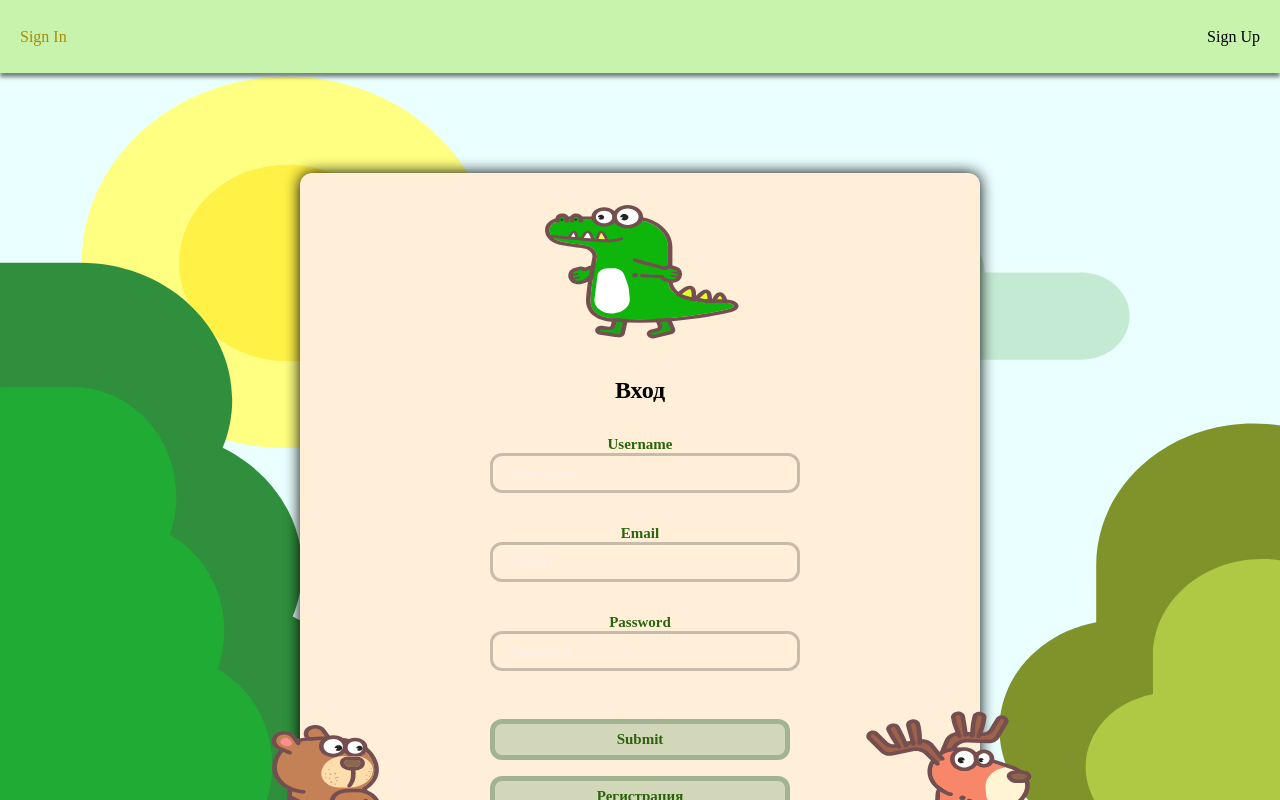
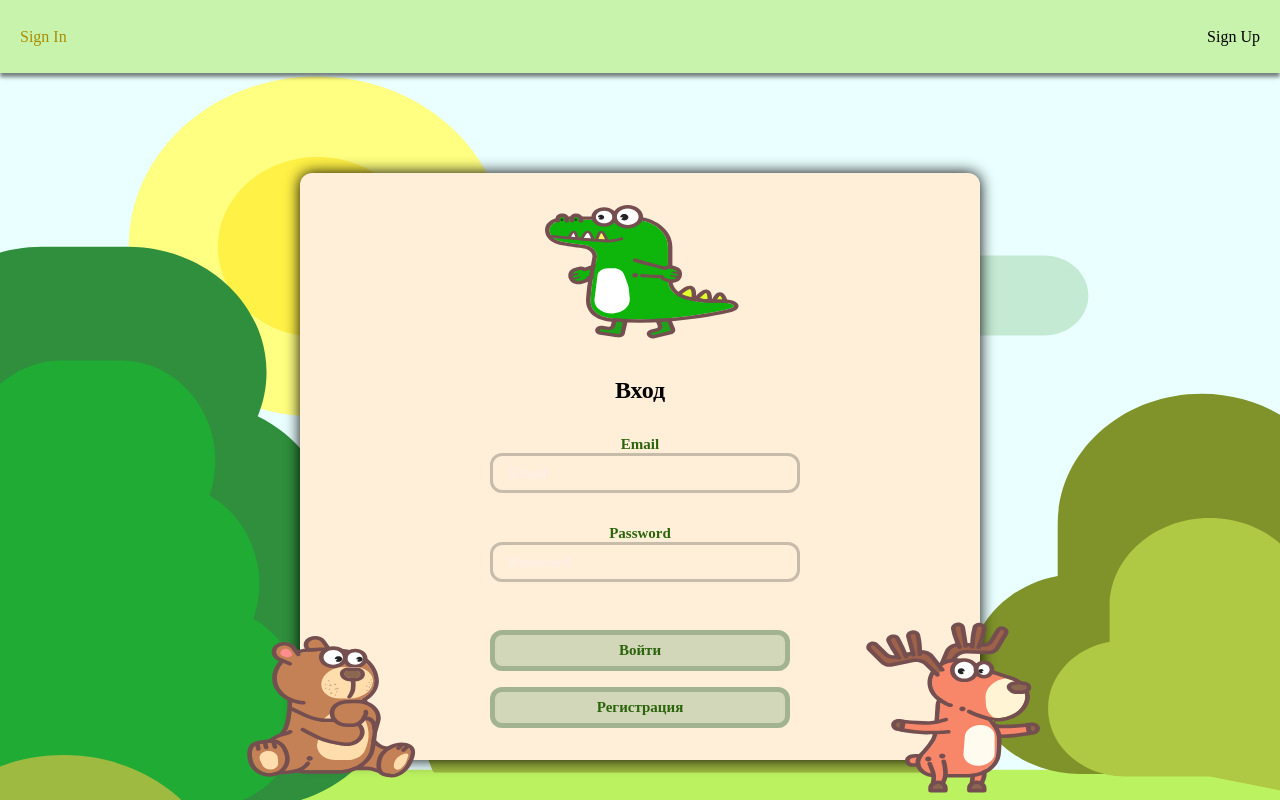
Before and after one commit to AlekseyLexey/crocodile, a React (Vite) app in the folder client/: page /signin in a window 1280 px wide. Shown: the top 800 px of the page. Built offline with nearby package versions, Linux system fonts and the light colour scheme; no server answers; a web font is replaced by a local one.

Commit message:
fix authorization

```diff
--- a/client/src/features/AuthForm/AuthForm.tsx
+++ b/client/src/features/AuthForm/AuthForm.tsx
@@ -1,20 +1,21 @@
 import { useEffect } from "react";
 import { useForm } from "react-hook-form";
 import { yupResolver } from "@hookform/resolvers/yup";
-import { Input } from "@/shared";
-import { Button } from "@/shared";
+import { Input, Button } from "@/shared";
 import { CLIENT_ROUTES } from "@/shared/enums/clientRoutes";
 import { useNavigate } from "react-router-dom";
-import { useAppDispatch } from "@/shared/hooks/useReduxHooks";
-import { useAppSelector } from "@/shared/hooks/useReduxHooks";
+import { useAppDispatch, useAppSelector } from "@/shared/hooks/useReduxHooks";
 import { signInThunk, signUpThunk } from "@/entities/user";
-import { registrationSchema,  type RegistrationFormData } from "@/shared/validation/validationSchemas";
+import { registrationSchema, type RegistrationFormData } from "@/shared/validation/validationSchemas";
 import styles from "./AuthForm.module.scss";
 
-export const AuthForm = () => {
+interface AuthFormProps {
+  isLogin: boolean;
+}
+
+export const AuthForm = ({ isLogin }: AuthFormProps) => {
   const { user } = useAppSelector((state) => state.user);
   const dispatch = useAppDispatch();
-  const location = window.location.pathname;
   const navigate = useNavigate();
 
   const {
@@ -31,19 +32,12 @@ export const AuthForm = () => {
   }, [user, navigate]);
 
   const onSubmit = async (formData: RegistrationFormData) => {
-    let res = null;
     try {
-      if (location === CLIENT_ROUTES.SIGN_IN) {
-        res = await dispatch(signInThunk(formData));
-      } else if (location === CLIENT_ROUTES.SIGN_UP) {
-        res = await dispatch(signUpThunk(formData));
-      } else {
-        alert("Что то пошло не так...");
-        return;
-      }
+      const action = isLogin ? signInThunk : signUpThunk;
+      const res = await dispatch(action(formData));
 
-      if (signInThunk.rejected.match(res) || signUpThunk.rejected.match(res)) {
-        alert(res.payload?.message);
+      if (action.rejected.match(res)) {
+        alert(res.payload?.message || "Произошла ошибка");
         return;
       }
 
@@ -51,18 +45,21 @@ export const AuthForm = () => {
       reset();
       navigate(CLIENT_ROUTES.MAIN);
     } catch (error) {
-      console.error("Ошибка!", error);
+      console.error("Ошибка:", error);
+      alert("Произошла непредвиденная ошибка");
     }
   };
 
   return (
     <form className={styles.form} onSubmit={handleSubmit(onSubmit)}>
+      {!isLogin && (
         <Input
           {...register("username")}
           error={errors.username?.message}
           labelText="Username"
           placeholder="Username"
         />
+      )}
       <Input
         {...register("email")}
         type="email"
@@ -77,7 +74,10 @@ export const AuthForm = () => {
         labelText="Password"
         placeholder="Password"
       />
-      <Button type="submit" buttonText="Submit" />
+      <Button
+        type="submit"
+        buttonText={isLogin ? "Войти" : "Зарегистрироваться"}
+      />
     </form>
   );
 };
--- a/client/src/pages/AuthPage/AuthPage.tsx
+++ b/client/src/pages/AuthPage/AuthPage.tsx
@@ -13,11 +13,11 @@ export const AuthPage = () => {
 
   return (
     <div className={styles.authContainer}>
-      {/* Десктопные животные (медведь и олень) */}
+      {/* Десктопные животные */}
       <img src={bearSvg} alt="Медведь" className={styles.animalLeft} />
       <img src={deerSvg} alt="Олень" className={styles.animalRight} />
 
-      {/* Мобильные животные (лиса и динозавр) */}
+      {/* Мобильные животные */}
       <img src={foxSvg} alt="Лиса" className={styles.mobileAnimalLeft} />
       <img src={dinoSvg} alt="Динозавр" className={styles.mobileAnimalRight} />
 
@@ -25,10 +25,11 @@ export const AuthPage = () => {
       <img src={crocodileSvg} alt="Логотип" className={styles.logo} />
       <div className={styles.formWrapper}>
         <h2>{isLogin ? "Вход" : "Регистрация"}</h2>
-        <AuthForm />
+        <AuthForm isLogin={isLogin} />
         <Button
           buttonText={isLogin ? "Регистрация" : "Войти в профиль"}
           onClick={() => setIsLogin(!isLogin)}
+          variant="text"
         />
       </div>
     </div>
```
Also changed, not shown: client/src/assets/svg/animals/динозавр.svg. Lines whose indentation alone changed are shown as unchanged.
